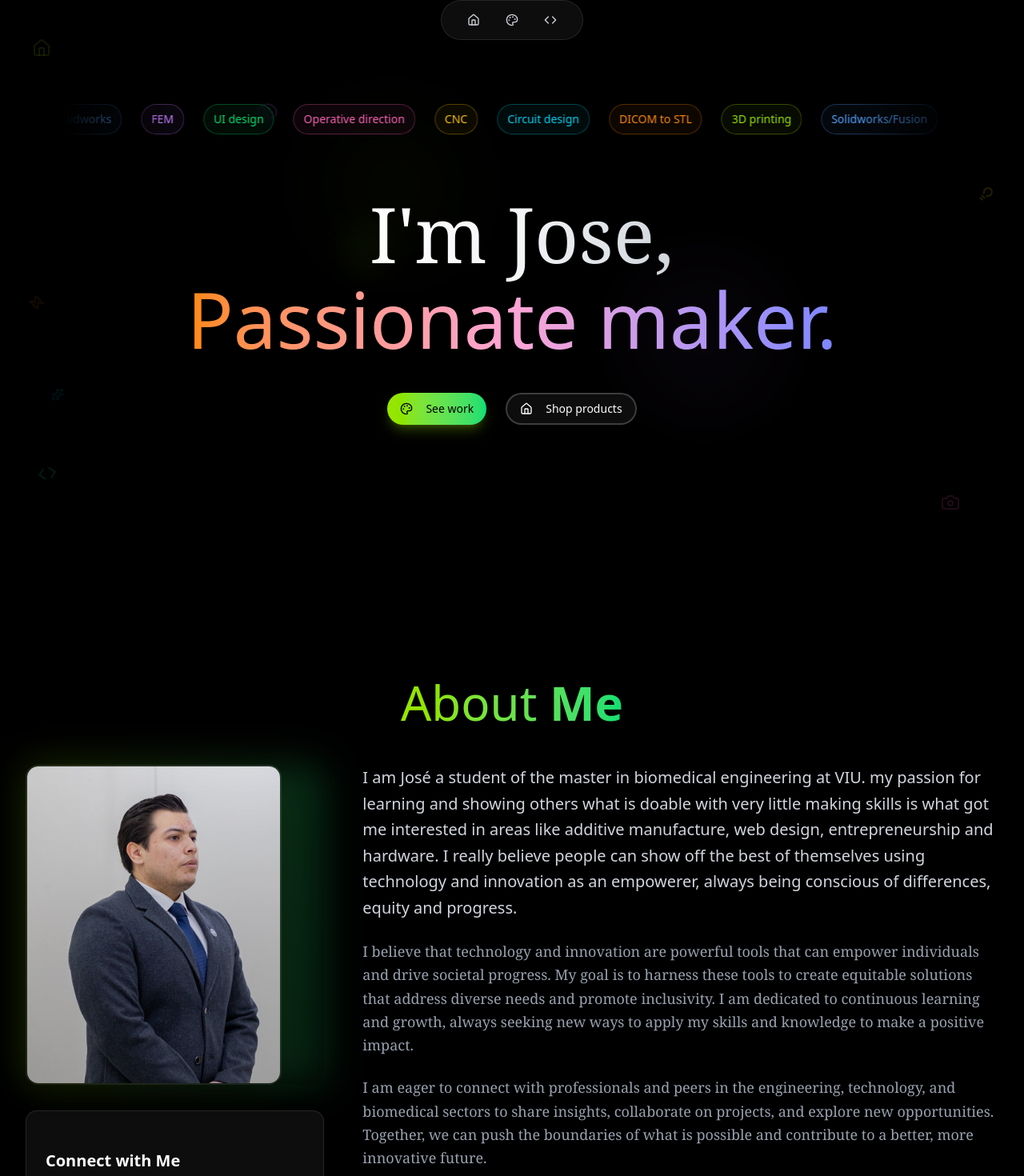
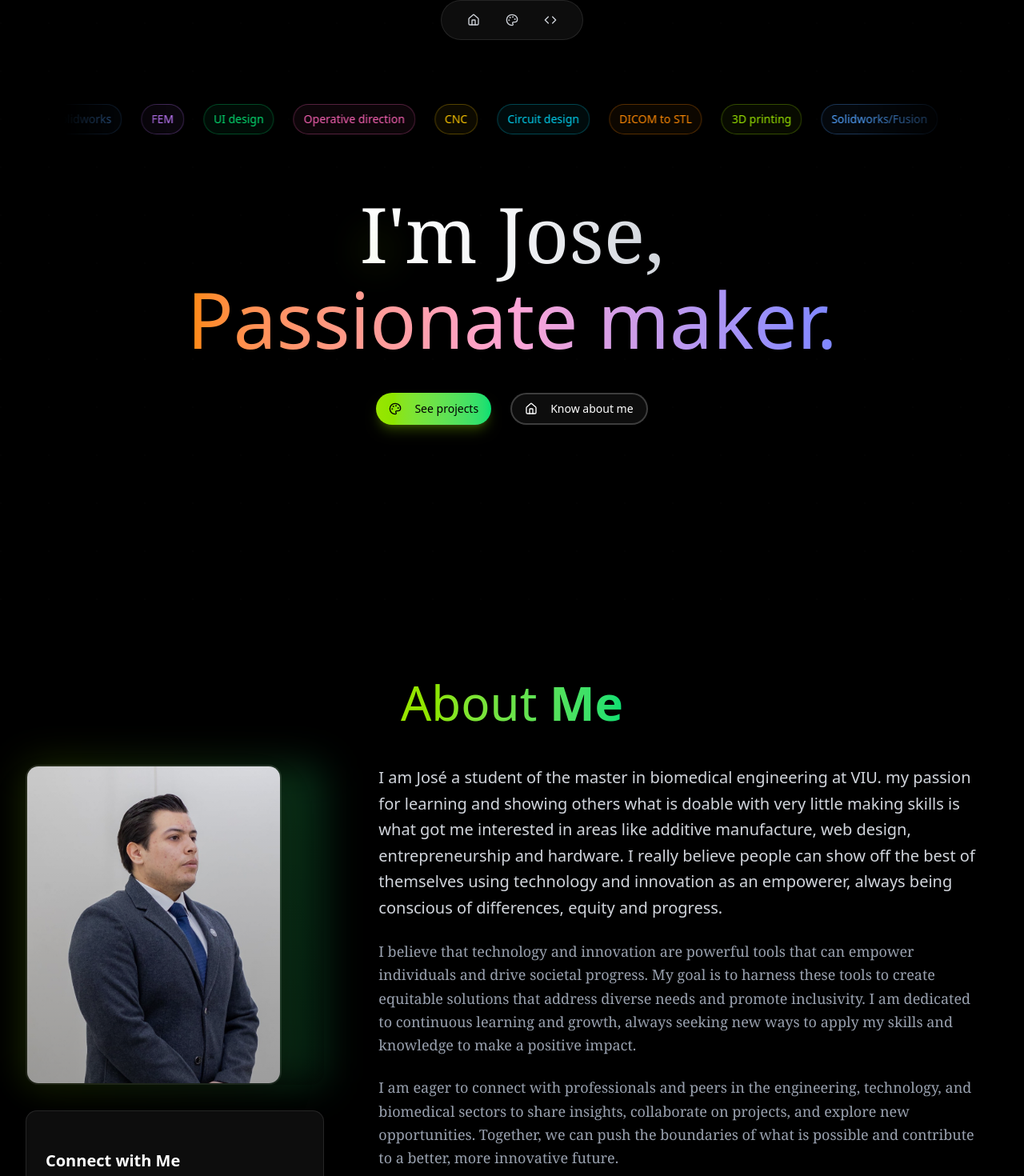
Before and after one commit to joseramos-mx/portfolio, a Next.js app: page / in a window 1280 px wide. Shown: the part 32-1502 px from the top of the page at 80% size. Built offline with nearby package versions, Linux system fonts and the light colour scheme.

Commit message:
changed buttons and styles

```diff
--- a/src/components/hero.jsx
+++ b/src/components/hero.jsx
@@ -36,21 +36,6 @@ export default function HeroSection() {
     <div className="bg-black text-white">
       {/* Hero Section */}
       <div className="min-h-screen relative overflow-hidden">
-        {/* Animated Background Elements */}
-        <div className="absolute inset-0 pointer-events-none">
-          {/* Floating Icons with enhanced styling */}
-          <Home className="absolute top-20 left-10 w-6 h-6 text-lime-400/20 opacity-60 animate-pulse" />
-          <Palette className="absolute top-40 left-1/4 w-7 h-7 text-purple-400/25 opacity-40 animate-pulse" />
-          <Code className="absolute bottom-40 left-12 w-6 h-6 text-green-400/30 opacity-45 -rotate-12 animate-bounce" />
-          <Camera className="absolute bottom-32 right-20 w-6 h-6 text-pink-400/25 opacity-50 animate-pulse" />
-          <Lightbulb className="absolute top-1/3 right-10 w-5 h-5 text-yellow-400/30 opacity-60 rotate-45 animate-bounce" />
-          <Sparkles className="absolute bottom-1/3 left-16 w-4 h-4 text-cyan-400/20 opacity-30 animate-pulse" />
-          <Zap className="absolute top-1/2 left-8 w-5 h-5 text-orange-400/25 opacity-35 rotate-90 animate-bounce" />
-
-          {/* Gradient Orbs */}
-          <div className="absolute top-1/4 left-1/3 w-32 h-32 bg-lime-400/10 rounded-full blur-3xl animate-pulse"></div>
-          <div className="absolute bottom-1/3 right-1/4 w-40 h-40 bg-purple-400/10 rounded-full blur-3xl animate-pulse"></div>
-        </div>
 
         {/* Navigation with backdrop blur */}
         <nav className="flex justify-center pt-8 pb-16 relative z-10">
@@ -190,16 +175,16 @@ export default function HeroSection() {
           </div>
 
           {/* Enhanced Main Title */}
-          <div className="flex items-center gap-6 mb-8 group">
+          <div className="flex items-center mb-8 group">
             <div className="relative">
               <div className="absolute inset-0 w-10 h-10 bg-lime-400/20 rounded-full blur-xl animate-pulse"></div>
             </div>
-            <h1 className="text-3xl md:text-8xl lg:text-8xl font-light leading-tight bg-gradient-to-r font-serif from-white via-gray-100 to-gray-300 bg-clip-text text-transparent">
+            <h1 className="text-4xl md:text-8xl lg:text-8xl font-light leading-tight bg-gradient-to-r font-serif from-white via-gray-100 to-gray-300 bg-clip-text text-transparent">
               I'm Jose,
             </h1>
           </div>
 
-          <h1 className="text-3xl md:text-8xl lg:text-8xl mt-[-45px] font-light mb-8 leading-tight bg-gradient-to-r from-orange-400 via-pink-300 to-indigo-400 bg-clip-text text-transparent">
+          <h1 className="text-4xl md:text-8xl lg:text-8xl mt-[-45px] font-light mb-8 leading-tight bg-gradient-to-r from-orange-400 via-pink-300 to-indigo-400 bg-clip-text text-transparent">
             Passionate maker.
           </h1>
 
@@ -210,16 +195,19 @@ export default function HeroSection() {
               className="bg-gradient-to-r from-lime-400 to-green-400 text-black px-10 py-4 rounded-full font-medium hover:from-lime-300 hover:to-green-300 transition-all duration-300 shadow-lg shadow-lime-400/25 hover:shadow-lime-400/40 hover:scale-105 group"
             >
               <Palette className="w-5 h-5 mr-2 group-hover:rotate-12 transition-transform" />
-              See work
+              See projects
             </Button>
+            <Link href="#about" className="transition-transform">
             <Button
               variant="outline"
               size="lg"
               className="border-2 border-white/20 text-white px-10 py-4 rounded-full font-medium hover:border-lime-400/50 hover:text-lime-400 transition-all duration-300 backdrop-blur-sm bg-white/5 hover:bg-white/10 hover:scale-105 group"
             >
               <Home className="w-5 h-5 mr-2 group-hover:rotate-12 transition-transform" />
-              Shop products
+              Know about me
             </Button>
+            </Link>
+
           </div>
         </div>
 
@@ -261,8 +249,8 @@ export default function HeroSection() {
               {/* New Card for Social Media and Contact */}
               <Card className="bg-white/5 border-white/10 backdrop-blur-sm w-full max-w-md lg:max-w-none">
                 <CardHeader className="p-4 md:p-6">
-                  <CardTitle className="text-xl md:text-xl text-white mt-[-25]">Connect with Me</CardTitle>
-                  <CardDescription className="text-base text-gray-400 mb-[-20]">
+                  <CardTitle className="text-xl md:text-xl text-white mt-[-10]">Connect with Me</CardTitle>
+                  <CardDescription className="text-base text-gray-400">
                     Reach out through my social channels or direct contact.
                   </CardDescription>
                 </CardHeader>
@@ -302,20 +290,20 @@ export default function HeroSection() {
             {/* Content Section */}
             <div className="lg:col-span-2 space-y-6 md:space-y-8">
               <div className="space-y-4 md:space-y-6">
-                <p className="text-lg md:text-xl text-gray-300 leading-relaxed">
+                <p className="text-lg md:text-xl text-gray-300 leading-relaxed px-5">
                   I am José a student of the master in biomedical engineering at VIU. my passion for learning and
                   showing others what is doable with very little making skills is what got me interested in areas like
                   additive manufacture, web design, entrepreneurship and hardware. I really believe people can show off
                   the best of themselves using technology and innovation as an empowerer, always being conscious of
                   differences, equity and progress.
                 </p>
-                <p className="text-base md:text-lg text-gray-400 leading-relaxed font-serif">
+                <p className="text-base md:text-lg text-gray-400 leading-relaxed font-serif px-5">
                   I believe that technology and innovation are powerful tools that can empower individuals and drive
                   societal progress. My goal is to harness these tools to create equitable solutions that address
                   diverse needs and promote inclusivity. I am dedicated to continuous learning and growth, always
                   seeking new ways to apply my skills and knowledge to make a positive impact.
                 </p>
-                <p className="text-base md:text-lg text-gray-400 leading-relaxed font-serif">
+                <p className="text-base md:text-lg text-gray-400 leading-relaxed font-serif px-5">
                   I am eager to connect with professionals and peers in the engineering, technology, and biomedical
                   sectors to share insights, collaborate on projects, and explore new opportunities. Together, we can
                   push the boundaries of what is possible and contribute to a better, more innovative future.
@@ -374,7 +362,8 @@ export default function HeroSection() {
       <section id="education" className="py-20 px-4 bg-gradient-to-b  to-black">
         <div className="max-w-6xl mx-auto">
           <div className="flex items-center gap-4 mb-12 justify-center">
-            <h2 className="text-xl md:text-5xl font-light bg-gradient-to-r from-blue-400 to-cyan-400 bg-clip-text text-transparent">
+
+            <h2 className="text-3xl md:text-5xl font-light bg-gradient-to-r from-blue-400 to-cyan-400 bg-clip-text text-transparent">
               Education
             </h2>
           </div>
```
